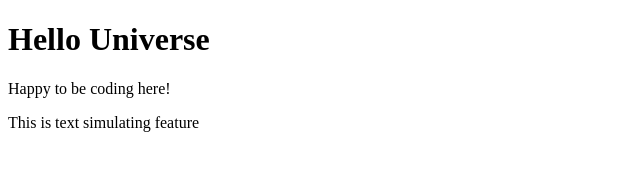
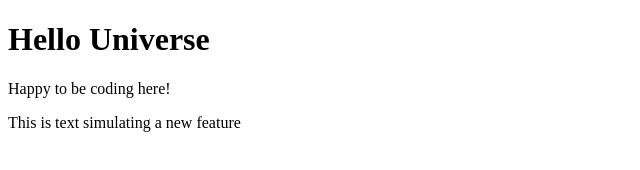
Before and after one commit to LeobrDev/test-project, a plain HTML site: page index.html in a window 1280 px wide. Shown: the full height of the page, 0-640 px from the left. Drawn offline with Linux system fonts and the light colour scheme.

Commit message:
feat: update text feature

```diff
--- a/index.html
+++ b/index.html
@@ -8,8 +8,6 @@
   <body>
     <h1>Hello Universe</h1>
     <p>Happy to be coding here!</p>
-    <div>
-      This is text simulating feature
-    </div>
+    <div>This is text simulating a new feature</div>
   </body>
 </html>
```
